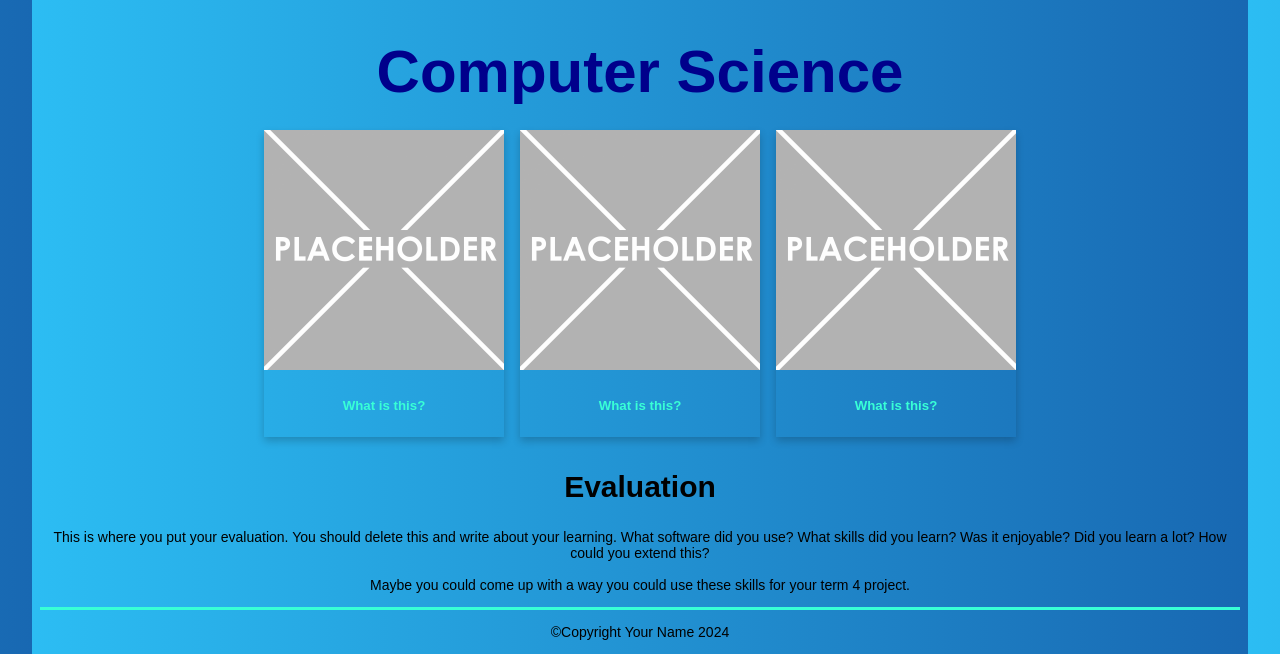
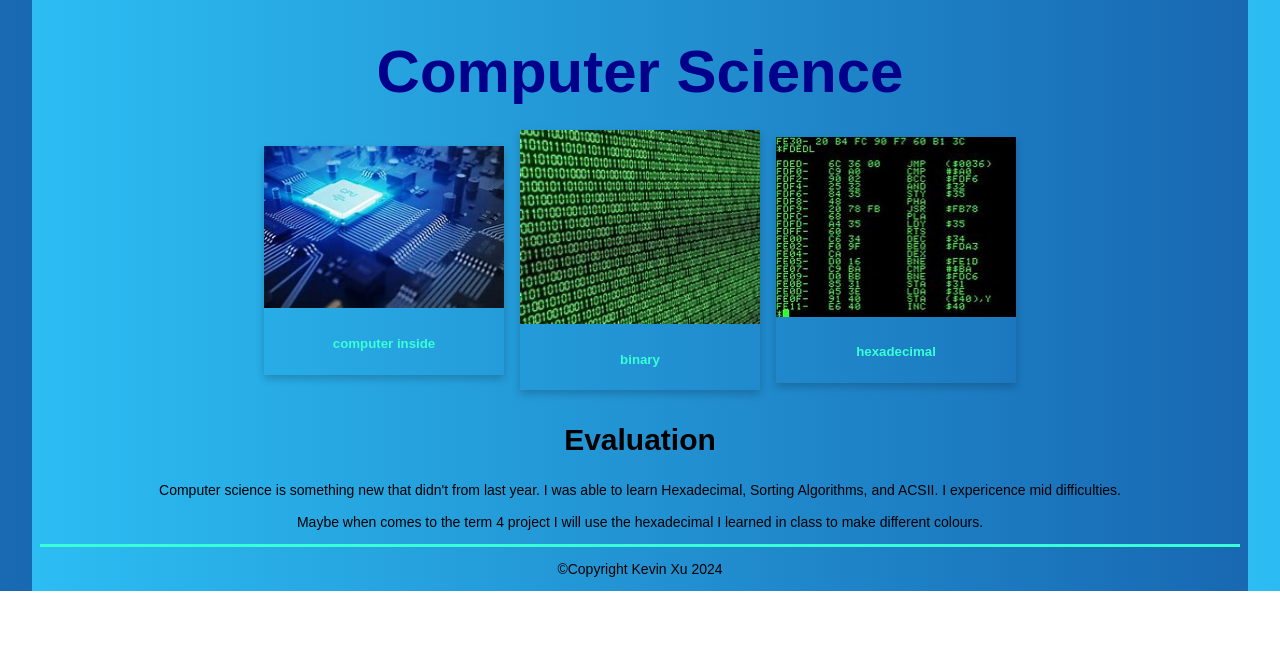
Before and after one commit to godzillafan69420/Kevin-s-Basement, a plain HTML site: page computerscience.html in a window 1280 px wide. Shown: the part 211-865 px from the top of the page. After the commit the page ends 802 px from the top, so only its background shows below. Drawn offline with Linux system fonts and the light colour scheme; a web font is replaced by a local one.

Commit message:
we need to change

```diff
--- a/computerscience.html
+++ b/computerscience.html
@@ -35,28 +35,28 @@
       <div class='container'>
         <!-- item 1 starts here-->
         <div class='item'>
-          <img src="images/placeholder.png" alt="please replace me">
+          <img src="images/OIP.jpg" alt="please replace me">
           <div class='item-info'>
             <!-- a brief explanation of what this picture is -->
-            <h5>What is this?</h5>
+            <h5>computer inside</h5>
           </div>
         </div>
         <!-- end of item 1 -->
         <!-- item 2 starts here-->
         <div class='item'>
-          <img src="images/placeholder.png" alt="please replace me">
+          <img src="images/binary.jpg" alt="please replace me">
           <div class='item-info'>
             <!-- a brief explanation of what this picture is -->
-            <h5>What is this?</h5>
+            <h5>binary</h5>
           </div>
         </div>
         <!-- end of item 2 -->
         <!-- item 3 starts here-->
         <div class='item'>
-          <img src="images/placeholder.png" alt="please replace me">
+          <img src="images/hexadecimal.jpg" alt="please replace me">
           <div class='item-info'>
             <!-- a brief explanation of what this picture is -->
-            <h5>What is this?</h5>
+            <h5>hexadecimal</h5>
           </div>
         </div>
         <!-- end of item 3 -->
@@ -64,14 +64,15 @@
         <div class=information>
           <h2>Evaluation</h2>
           <p>
-            This is where you put your evaluation. You should delete this and write about your learning. What software did you use? What skills did you learn? Was it enjoyable? Did you learn a lot? How could you extend this? <br><br>
-            Maybe you could come up with a way you could use these skills for your term 4 project.
+            Computer science is something new that didn't from last year. I was able to learn Hexadecimal, Sorting
+ Algorithms, and ACSII. I expericence mid difficulties.<br><br>
+           Maybe when comes to the term 4 project I will use the hexadecimal I learned in class to make different colours.
           </p>
         </div>
       </div>
     </main>
     <footer>
-      <p>&#169;Copyright Your Name 2024</p>
+      <p>&#169;Copyright Kevin Xu 2024</p>
     </footer>
   </body>
 </html>
```
Also changed, not shown: images/OIP.jpg (added), images/binary.jpg (added), images/hexadecimal.jpg (added).
